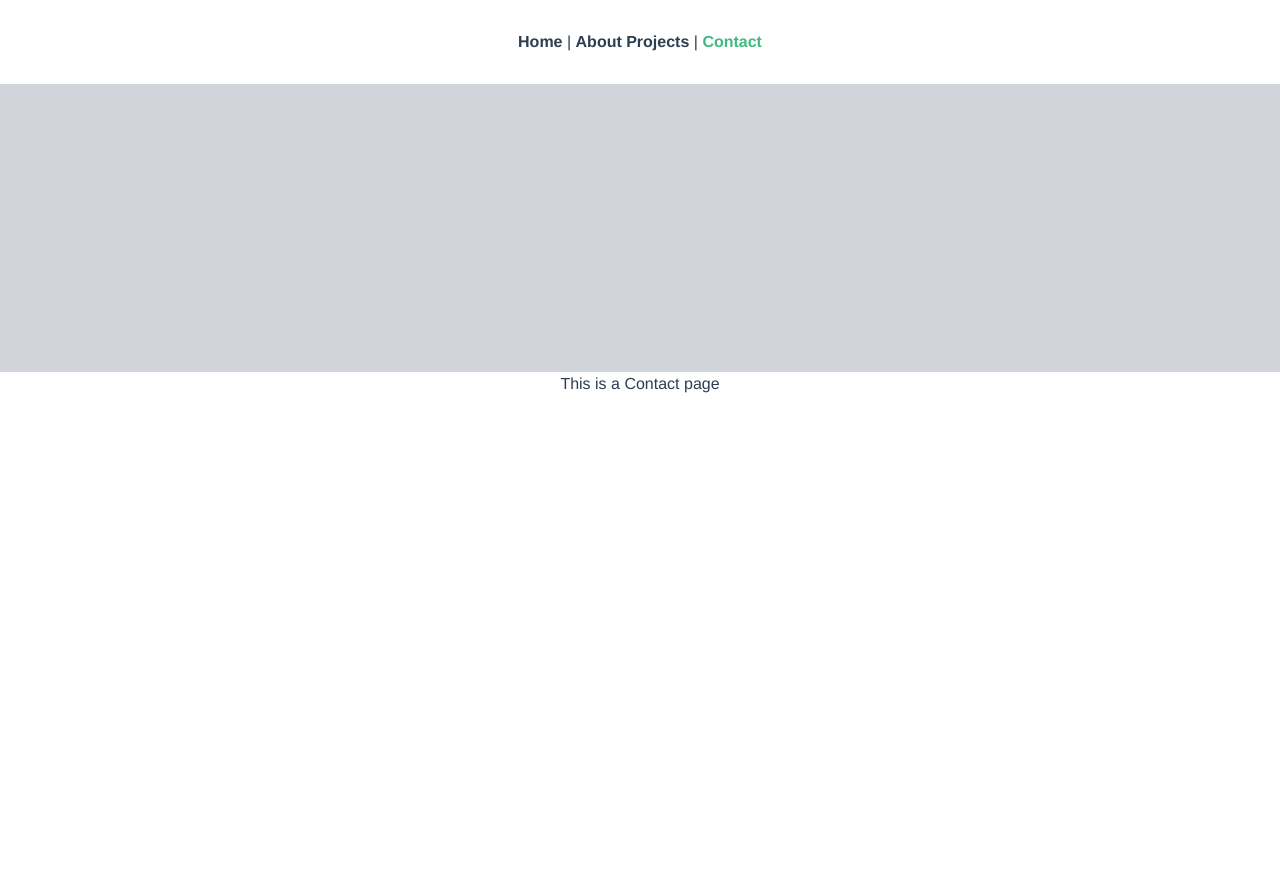
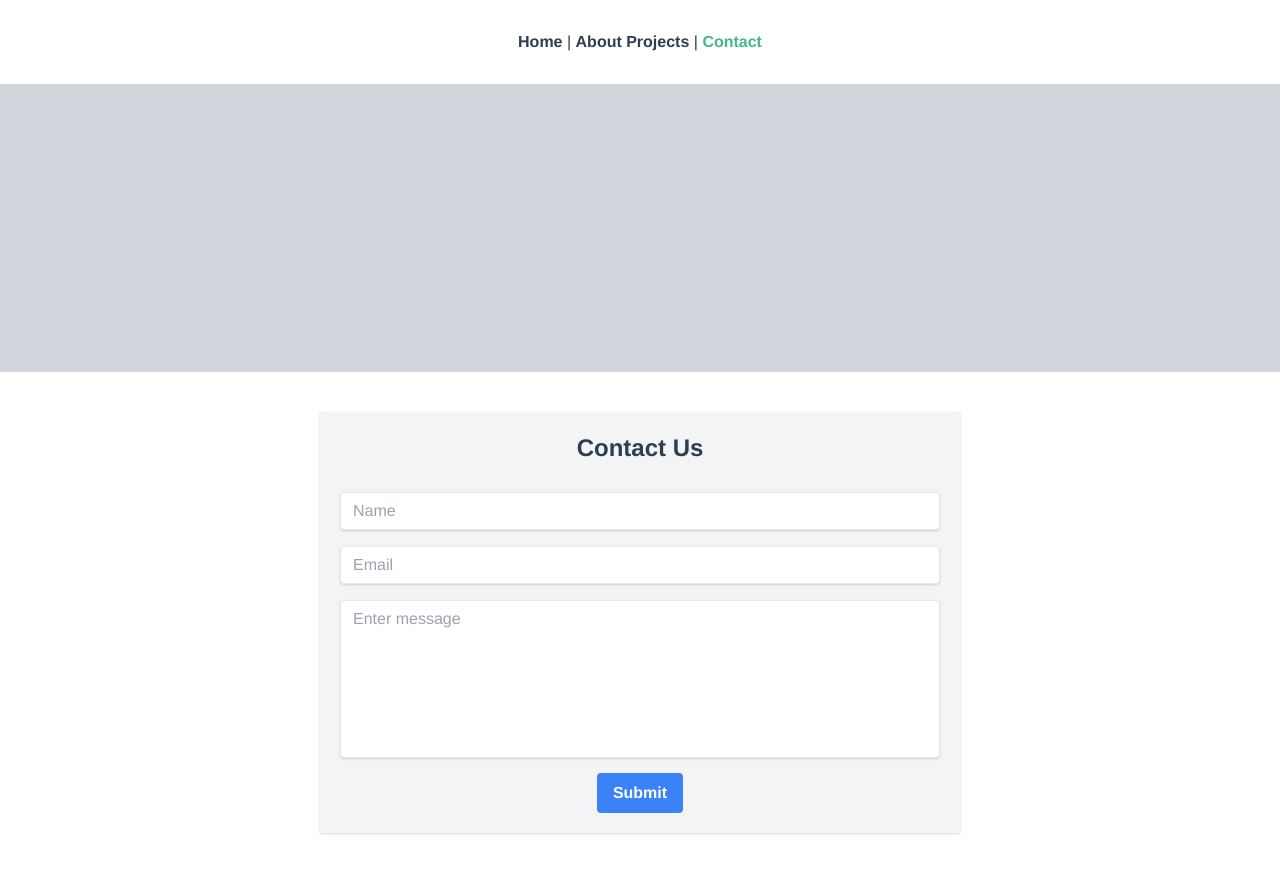
Before and after one commit to OpenTechSolutions/onboard, a Vue app: page /contact in a window 1280 px wide. Before the commit the page ends 800 px from the top, so only its background shows below. Built offline with nearby package versions, Linux system fonts and the light colour scheme.

Commit message:
Created contact form component and include if contact page

```diff
--- /dev/null
+++ b/src/components/ContactForm.vue
@@ -0,0 +1,21 @@
+<template>
+  <div class="shadow rounde md:w-6/12 w-11/12 m-auto mt-10 p-5 mb-10 bg-gray-100">
+    <h1 class="text-2xl font-bold mb-5">Contact Us</h1>
+    <input type="text" class="shadow appearance-none border rounded w-full py-2 px-3 text-gray-700 leading-tight focus:outline-none focus:shadow-outline my-2" name="name" placeholder="Name">
+    <input type="email" class="shadow appearance-none border rounded w-full py-2 px-3 text-gray-700 leading-tight focus:outline-none focus:shadow-outline my-2" name="email" placeholder="Email">
+    <textarea name="message" class="shadow appearance-none border rounded w-full py-2 px-3 text-gray-700 leading-tight focus:outline-none focus:shadow-outline my-2" id="msg" cols="30" rows="7" placeholder="Enter message"></textarea>
+    <button type="submit" class="bg-blue-500 hover:bg-blue-700 text-white font-bold py-2 px-4 rounded focus:outline-none focus:shadow-outline">Submit</button>
+  </div>
+</template>
+
+<script>
+export default {
+  name: 'ConatForm'
+}
+</script>
+
+<style>
+textarea{
+  resize: none !important;
+}
+</style>
--- a/src/views/Contact.vue
+++ b/src/views/Contact.vue
@@ -1,16 +1,19 @@
 <template>
-    <div>
-        <Hero v-bind:title="title" />
-        This is a Contact page
-    </div>
+  <div>
+    <Hero v-bind:title="title" />
+    <ContactForm />
+  </div>
 </template>
 
 <script>
 import Hero from '@/components/Hero.vue'
+import ContactForm from '@/components/ContactForm'
+
 export default {
   name: 'Contact',
   components: {
-    Hero
+    Hero,
+    ContactForm
   },
   data () {
     return {
--- a/src/views/Home.vue
+++ b/src/views/Home.vue
@@ -2,7 +2,7 @@
   <div class="home">
     <Hero v-bind:title="title" />
     <div class="container m-auto p-5 bg-gray-700">
-      <input type="text" placeholder="Enter Search... " v-model="search" class="shadow appearance-none border rounded w-full py-2 px-3 text-gray-700 leading-tight focus:outline-none focus:shadow-outline" />
+      <input type="text" placeholder="Search Name... " v-model="search" class="shadow appearance-none border rounded w-full py-2 px-3 text-gray-700 leading-tight focus:outline-none focus:shadow-outline" />
     </div>
     <div class="container m-auto my-10">
     <table class="table-auto border">
```
